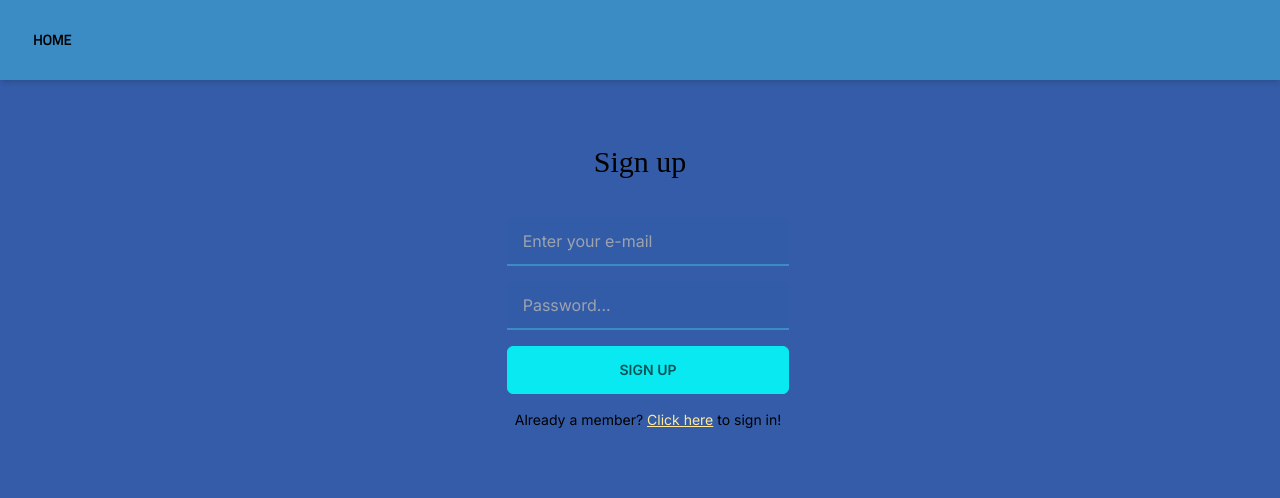
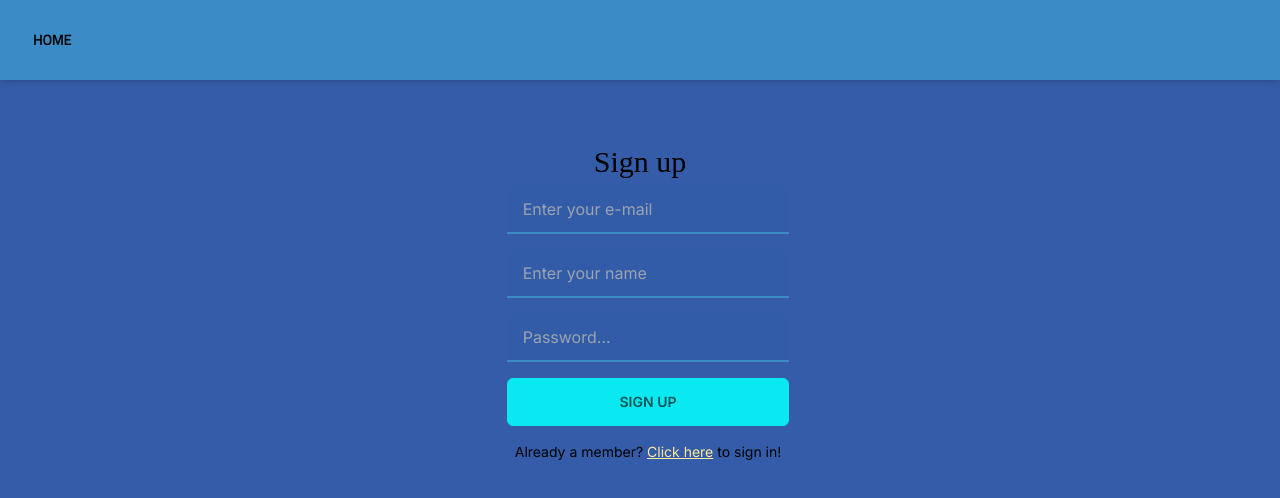
Before and after one commit to rickardpeters/dart-boys, a Next.js app in the folder client/: page /signup in a window 1280 px wide. Shown: the top 498 px of the page. Built offline with nearby package versions, Linux system fonts and the light colour scheme; no server answers; the database is empty; a web font is replaced by a local one.

Commit message:
added users collection to firestore

```diff
--- a/client/app/components/SignUp.tsx
+++ b/client/app/components/SignUp.tsx
@@ -7,6 +7,7 @@ import Link from "next/link";
 const SignUp: React.FC = () => {
   const [email, setEmail] = useState("");
   const [password, setPassword] = useState("");
+  const [name, setName] = useState("");
   const { user, register } = useAuth();
   const router = useRouter();
 
@@ -14,7 +15,7 @@ const SignUp: React.FC = () => {
     e.preventDefault();
 
     try {
-      await register(email, password);
+      await register(email, password, name);
       router.push(`/`);
     } catch (error) {
       console.error("Error signing up: ", error);
@@ -32,6 +33,14 @@ const SignUp: React.FC = () => {
           value={email}
           type="email"
           placeholder="Enter your e-mail"
+          required
+          className="input input-ghost focus:non w-full max-w-xs m-2 rounded-none border-b-2 border-neutral border-t-0 border-r-0 border-l-0 focus:ring-0 focus:outline-none focus:border-b-2 focus:border-neutral"
+        />
+        <input
+          onChange={(e: React.ChangeEvent<HTMLInputElement>) => setName(e.target.value)}
+          value={name}
+          type="input"
+          placeholder="Enter your name"
           required
           className="input input-ghost focus:non w-full max-w-xs m-2 rounded-none border-b-2 border-neutral border-t-0 border-r-0 border-l-0 focus:ring-0 focus:outline-none focus:border-b-2 focus:border-neutral"
         />
--- a/client/app/context/AuthContext.tsx
+++ b/client/app/context/AuthContext.tsx
@@ -1,12 +1,13 @@
 "use client";
 import React, { createContext, useContext, useState, useEffect, ReactNode } from "react";
 import { createUserWithEmailAndPassword, signInWithEmailAndPassword, signOut, User } from "firebase/auth";
-import { auth } from "../firebase";
-import { useRouter } from "next/navigation";
+import { doc, setDoc, collection } from "firebase/firestore";
+import { auth, db } from "../firebase";
+import { useRouter } from "next/navigation"; // Ensure correct import for Next.js router
 
 interface AuthContextType {
   user: User | null;
-  register: (email: string, password: string) => Promise<void>;
+  register: (email: string, password: string, name: string) => Promise<void>;
   login: (email: string, password: string) => Promise<void>;
   logout: () => Promise<void>;
 }
@@ -25,11 +26,17 @@ export const AuthProvider: React.FC<{ children: ReactNode }> = ({ children }) =>
   const [user, setUser] = useState<User | null>(null);
   const router = useRouter();
 
-  const register = async (email: string, password: string) => {
+  const register = async (email: string, password: string, name: string) => {
     try {
       const userCredential = await createUserWithEmailAndPassword(auth, email, password);
       setUser(userCredential.user);
       console.log("User created successfully:", userCredential.user);
+
+      // Create a user document in Firestore
+      const userDocRef = doc(db, "users", userCredential.user.uid);
+      await setDoc(userDocRef, { email, name });
+
+      router.push("/");
     } catch (error) {
       console.error("Error creating user:", error);
     }
@@ -39,10 +46,10 @@ export const AuthProvider: React.FC<{ children: ReactNode }> = ({ children }) =>
     try {
       const userCredential = await signInWithEmailAndPassword(auth, email, password);
       setUser(userCredential.user);
-      console.log("Success! You are now logged in to: ", email);
+      console.log("Success! You are now logged in:", email);
       router.push("/");
     } catch (error) {
-      console.error("Error logging in: ", error);
+      console.error("Error logging in:", error);
     }
   };
 
@@ -53,7 +60,7 @@ export const AuthProvider: React.FC<{ children: ReactNode }> = ({ children }) =>
       console.log("Success! You are now logged out.");
       router.push("/");
     } catch (error) {
-      console.error("Error logging out: ", error);
+      console.error("Error logging out:", error);
     }
   };
 
```
